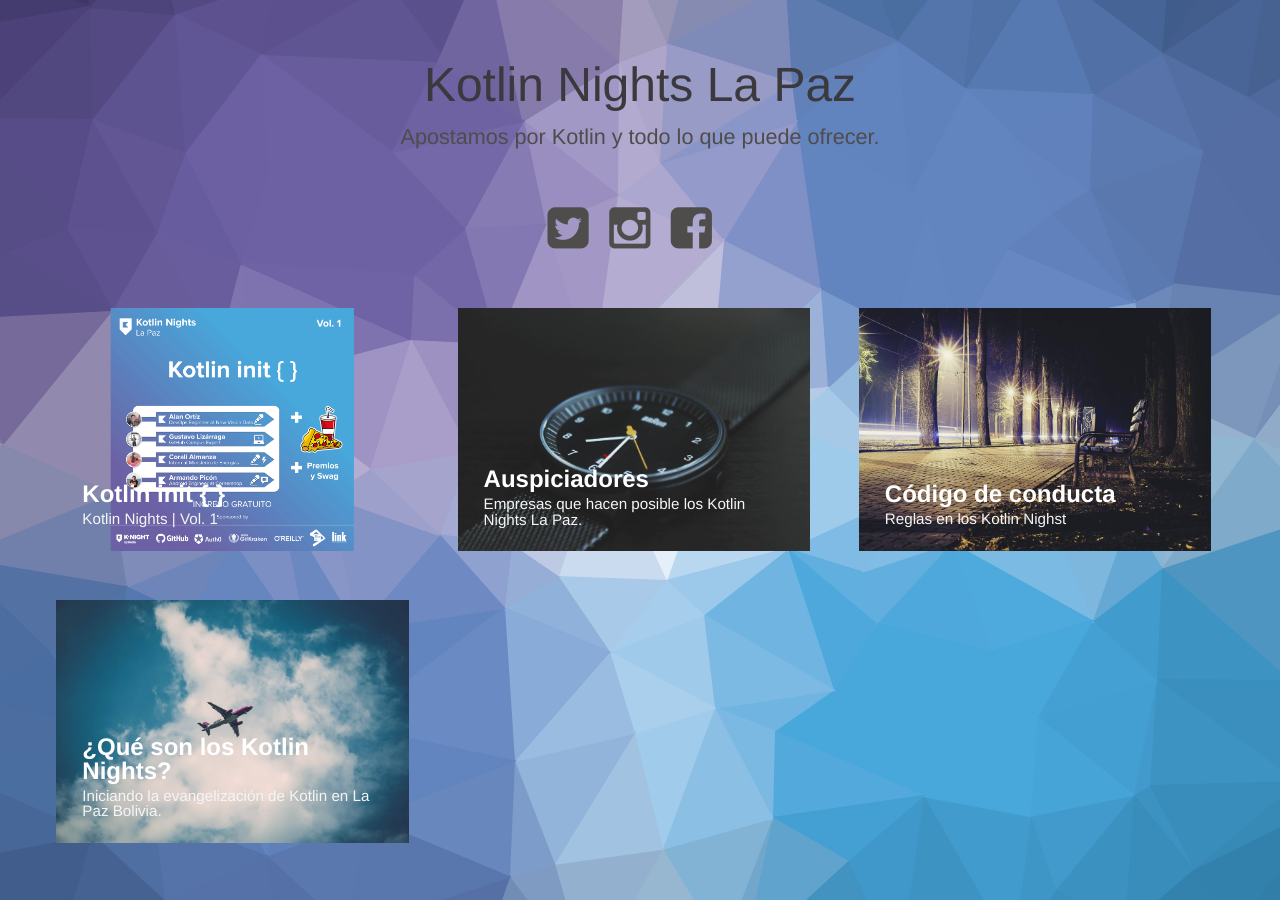
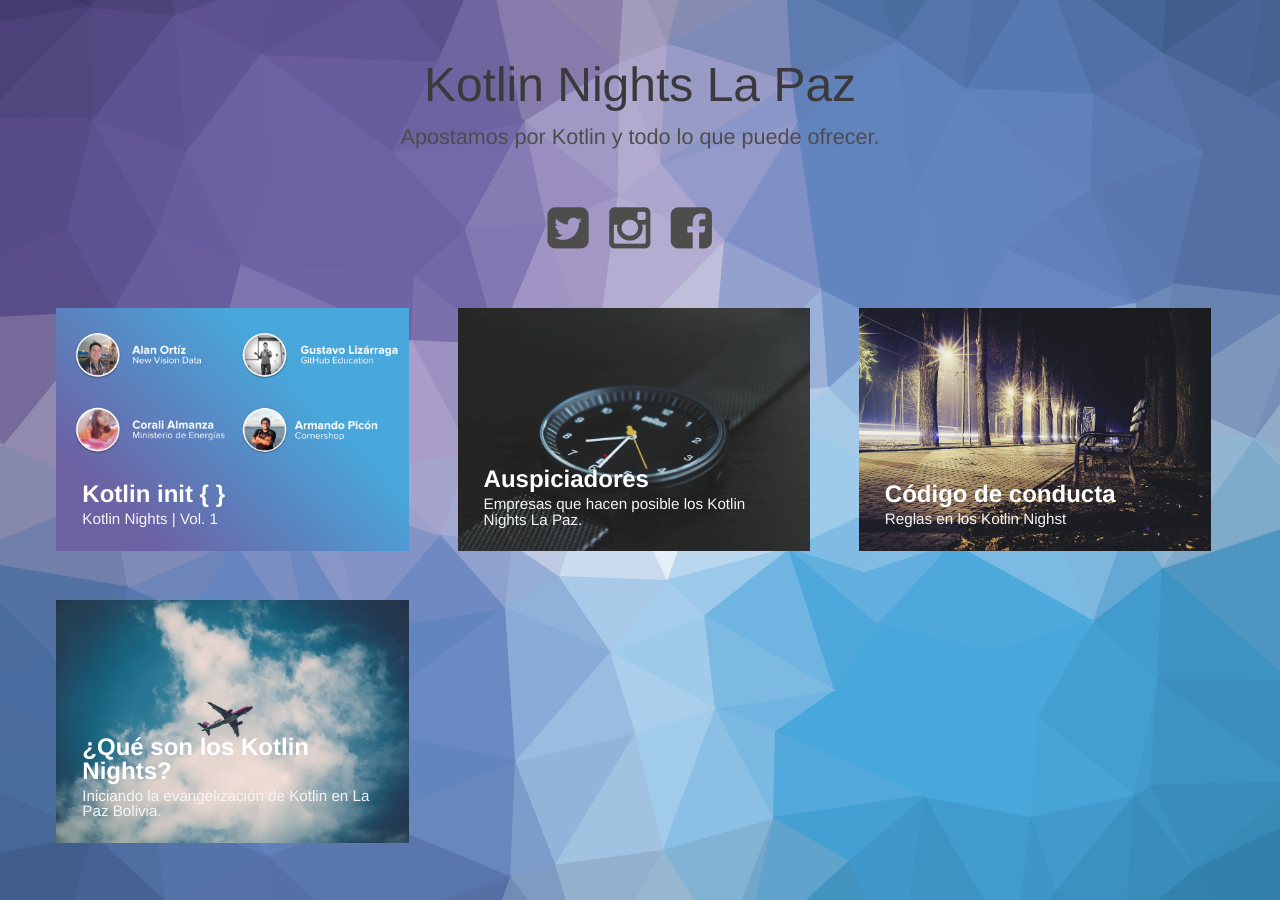
Before and after one commit to lizarragadev/kotlin-nights-website, a Jekyll site: the page built from index.html, in a window 1280 px wide. Built offline with Jekyll 4.4.1, drawn with Linux system fonts in a browser that asks for light colours.

Commit message:
Add banner post

```diff
--- a/_posts/2020-01-30-k-night-vol-1.markdown
+++ b/_posts/2020-01-30-k-night-vol-1.markdown
@@ -3,7 +3,7 @@ title:  "Kotlin init { }"
 subtitle: "Kotlin Nights | Vol. 1"
 author: "Gustavo Lizárraga"
 avatar: "img/authors/profile.png"
-image: "img/knights/KNight_1.png"
+image: "img/knights/BannerK1.png"
 date:   2020-01-30 21:15:00
 ---
 
```
Also changed, not shown: img/knights/BannerK1.png (added), 2 other files.
